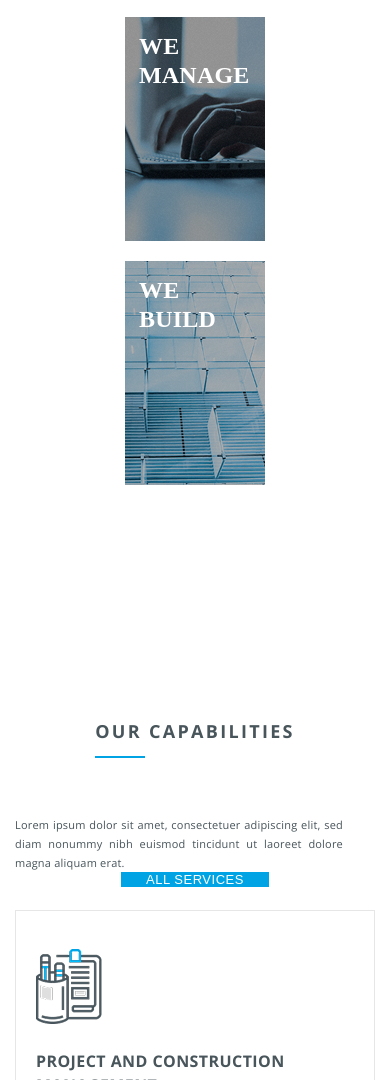
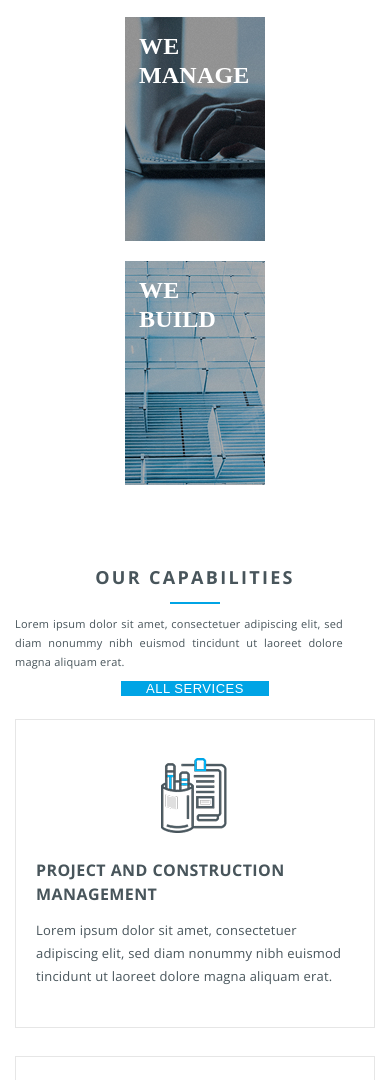
Before and after one commit to Yulia2602/My-second-project, a plain HTML site: page index.html in a window 390 px wide. Shown: the part 1532-2612 px from the top of the page. Drawn offline with nearby package versions, Linux system fonts and the light colour scheme.

Commit message:
add media

```diff
--- a/css/style.css
+++ b/css/style.css
@@ -440,6 +440,10 @@ text-decoration: none;
         justify-content: center;
     }
 
+    #about{
+        padding-bottom: 30px;
+    }
+
     .about__block__img {
         grid-template-columns: repeat(1, 1fr);
 
@@ -454,8 +458,20 @@ text-decoration: none;
         flex-direction: column;
         align-items: center;
     }
+
+    #services{
+        padding-top: 52px;
+    }
+    .services__line{
+        margin: 0 auto;
+        margin-bottom: 10px;
+    }
     .services__grid {
         grid-template-columns: repeat(1,1fr);
+    }
+
+    .services__grid-item{
+        justify-items: center;
     }
     .services__title {
     flex-direction: column;
@@ -469,6 +485,10 @@ text-decoration: none;
         text-align: justify;
         margin: 0 auto;
     }
+    .services__title__text{
+        margin-bottom: 10px;
+    }
+
 
 }
 
```
